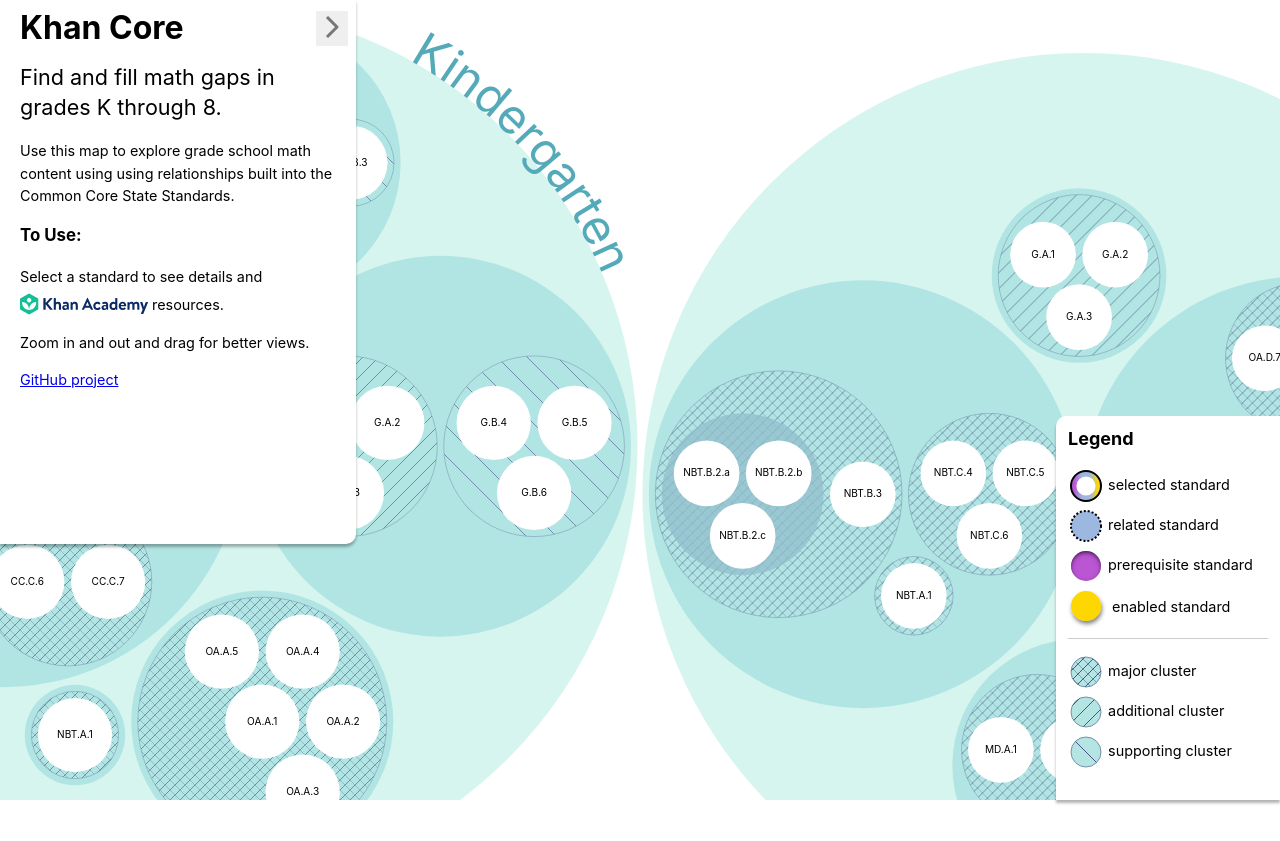
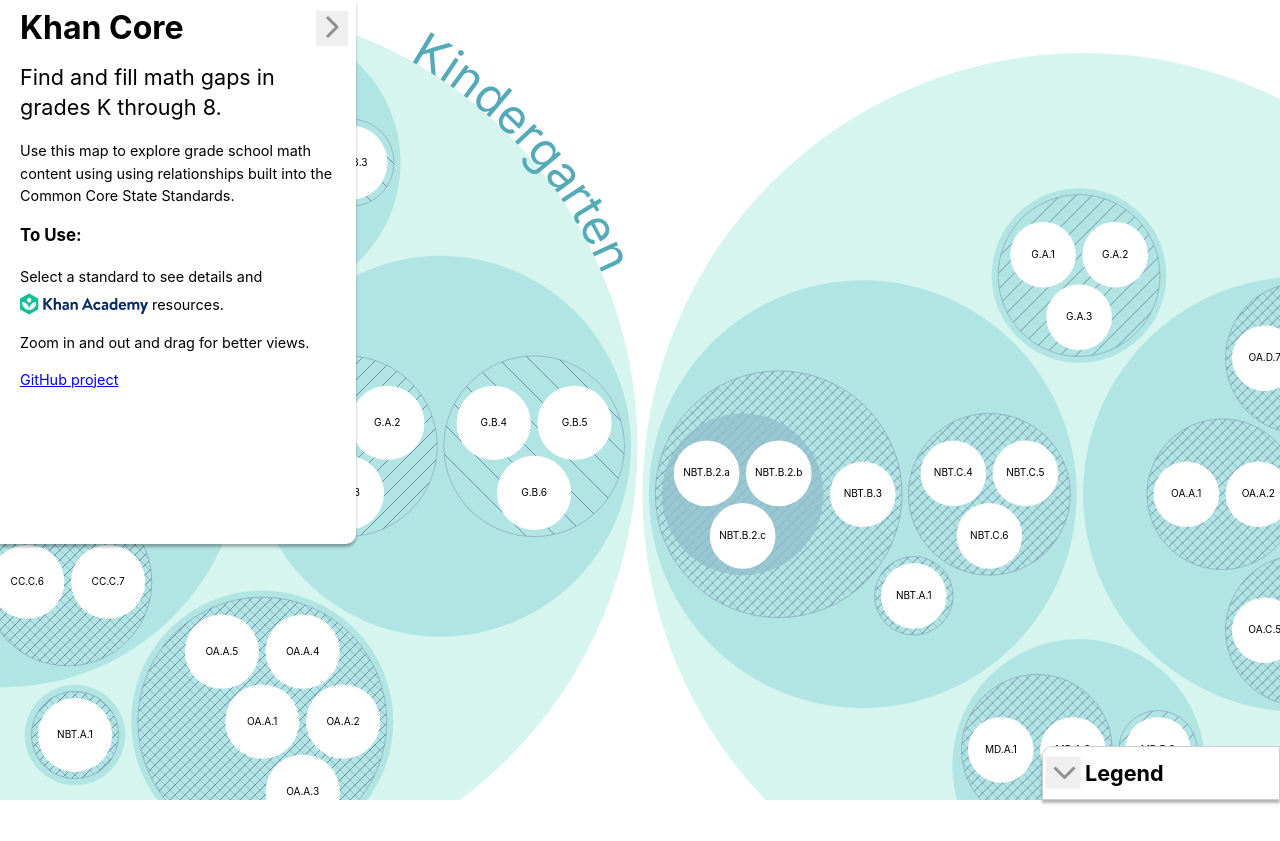
Before and after one commit to annr/khan-core, a React (Create React App) app: page / in a window 1280 px wide. Built offline with nearby package versions, Linux system fonts and the light colour scheme.

Commit message:
implement toggle legend, and extract some shared styles. make Legend a stateless component

```diff
--- a/src/Legend.css
+++ b/src/Legend.css
@@ -1,15 +1,34 @@
+/* #legend has some custom styles beyond what it inherits from .panel */
 #legend {
-    background-color:#fff;
-    position: absolute;
     bottom: 0;
     right: 0;
-    height: 360px;
     width: 200px;
-    padding: 12px;
-    box-shadow: 0 3px 3px 0 rgba(0, 0, 0, .3);
-    overflow: auto;
     border-radius: 10px 0 0;
-    font-size: 0.9em;
+    border: 1px solid #ccc;
+}
+
+#legendToggleIcon {
+    left: 4px;
+    top: 8px;
+}
+
+.legend-open {
+    height: 348px;
+}
+
+.legend-closed {
+    height: 28px;
+    overflow-x: hidden;
+}
+
+.legendOpen {
+    transition: all 0.5s ease;
+    transform: rotate(-180deg);
+}
+
+.legendClosed {
+    transition: all 0.5s ease;
+    transform: rotate(-270deg);
 }
 
 #legend dl {
@@ -17,8 +36,8 @@
 }
 
 #legend dl dt {
-    font-size: large;
-    margin-bottom: 18px;
+    font-size: 1.5em;
+    margin: 3px 0 18px 24px;
     font-weight: bold;
 }
 
--- a/src/Legend.js
+++ b/src/Legend.js
@@ -1,4 +1,4 @@
-import React from "react";
+import React, { useState } from 'react';
 import { scaleLinear } from "d3-scale";
 import "./Legend.css"
 
@@ -11,102 +11,91 @@
 const RELATED = scaleLinear().domain([1, 6])
     .range(["#9db8e0", "white"]);
 
-export default class Legend extends React.Component {
-
-    // constructor(props) {
-    //     super(props)
-    //     this.createLegend = this.createLegend.bind(this)
-    // }
-    // componentDidMount() {
-    //     this.createLegend()
-    // }
-    // componentDidUpdate() {
-    //     this.createLegend()
-    // }
-    // createLegend() {
-
-    // }
-
-    renderSelected() {
+export default function Legend() {
+    const [isOpen, toggle] = useState(false);
+    function renderSelected() {
         return (
             <svg height="36" width="36" className="legendItem">
-                <circle r="12" cx="18" cy="18" class="selected-node-example"></circle>
-                <circle r="15" cx="18" cy="18" class="selectedRing-example"></circle>
+                <circle r="12" cx="18" cy="18" className="selected-node-example"></circle>
+                <circle r="15" cx="18" cy="18" className="selectedRing-example"></circle>
             </svg>
         );
     }
 
-    renderRelated() {
+    function renderRelated() {
         return (
             <svg height="36" width="36" className="legendItem">
-                <circle r="15" cx="18" cy="18" class="non-directional-example" fill={RELATED(1)}></circle>
+                <circle r="15" cx="18" cy="18" className="non-directional-example" fill={RELATED(1)}></circle>
             </svg>
         );
     }
 
-    renderPrerequisite() {
+    function renderPrerequisite() {
         return (
             <svg height="36" width="36" className="legendItem">
-                <circle r="15" cx="18" cy="18" class="prerequisite-example" fill={PREREQS(1)}></circle>
+                <circle r="15" cx="18" cy="18" className="prerequisite-example" fill={PREREQS(1)}></circle>
             </svg>
         );
     }
 
-    renderEnabled() {
+    function renderEnabled() {
         return (
             <svg height="40" width="40" className="legendItem">
-                <circle r="15" cx="18" cy="18" class="enabled-example" fill={ENABLED(1)}></circle>
+                <circle r="15" cx="18" cy="18" className="enabled-example" fill={ENABLED(1)}></circle>
             </svg>
         );
     }
 
-    renderMajor() {
+    function renderMajor() {
         return (
             <svg height="36" width="36" className="legendItem">
-                <circle r="15" cx="18" cy="18" class="cluster-example"></circle>
-                <circle r="15" cx="18" cy="18" class="major-example"></circle>
+                <circle r="15" cx="18" cy="18" className="cluster-example"></circle>
+                <circle r="15" cx="18" cy="18" className="major-example"></circle>
             </svg>
         );
     }
 
-    renderAdditional() {
+    function renderAdditional() {
         return (
             <svg height="36" width="36" className="legendItem">
-                <circle r="15" cx="18" cy="18" class="cluster-example"></circle>
-                <circle r="15" cx="18" cy="18" class="additional-example"></circle>
+                <circle r="15" cx="18" cy="18" className="cluster-example"></circle>
+                <circle r="15" cx="18" cy="18" className="additional-example"></circle>
             </svg>
         );
     }
 
-    renderSupporting() {
+    function renderSupporting() {
         return (
             <svg height="36" width="36" className="legendItem">
-                <circle r="15" cx="18" cy="18" class="cluster-example"></circle>
-                <circle r="15" cx="18" cy="18" class="supporting-example"></circle>
+                <circle r="15" cx="18" cy="18" className="cluster-example"></circle>
+                <circle r="15" cx="18" cy="18" className="supporting-example"></circle>
             </svg>
         );
     }
 
-    render() {
     return (
-            <div id="legend">
+        <div id="legend" className={`panel ${isOpen ? "legend-open" : "legend-closed"}`}>
+            <button type="button" aria-label="Toggle side bar" id="legendToggleIcon" className={`toggle-icon ${isOpen ? "legendOpen" : "legendClosed"}`} onClick={() => toggle(!isOpen)}>
+                <svg width="20" height="30" xmlns="http://www.w3.org/2000/svg" version="1.1">
+                    <polyline points="5 5 15 15 5 25" stroke="rgba(0,0,0,0.4)" strokeWidth="3" strokeLinecap="butt" fill="none" strokeLinejoin="round"></polyline>
+                </svg>
+            </button>
             <dl>
                 <dt>
                     Legend
                 </dt>
                 <dl className="standardsList">
-                        <dd>{this.renderSelected()} selected standard</dd>
-                        <dd>{this.renderRelated()} related standard</dd>
-                        <dd>{this.renderPrerequisite()} prerequisite standard</dd>
-                        <dd>{this.renderEnabled()} enabled standard</dd>
+                    <dd>{renderSelected()} selected standard</dd>
+                    <dd>{renderRelated()} related standard</dd>
+                    <dd>{renderPrerequisite()} prerequisite standard</dd>
+                    <dd>{renderEnabled()} enabled standard</dd>
                 </dl>
                 <dl className="clustersList">
-                        <dd>{this.renderMajor()} major cluster</dd>
-                        <dd>{this.renderAdditional()} additional cluster</dd>
-                        <dd>{this.renderSupporting()} supporting cluster</dd>
+                    <dd>{renderMajor()} major cluster</dd>
+                    <dd>{renderAdditional()} additional cluster</dd>
+                    <dd>{renderSupporting()} supporting cluster</dd>
                 </dl>
             </dl>
         </div>
     );
 }
-}
--- a/src/SidePanel.css
+++ b/src/SidePanel.css
@@ -1,16 +1,9 @@
 #side-panel {
-    transition: height 0.5s ease-out;
-    background-color:#fff;
-    position: absolute;
     top: 0;
     width: 25%;
     min-width: 250px;
     max-width: 340px;
-    padding: 12px 18px;
-    box-shadow: 0 3px 3px 0 rgba(0, 0, 0, .3);
-    overflow: auto;
     border-radius: 0 0 10px;
-    font-size: 0.9em;
 }
 
 .side-panel-closed {
@@ -33,12 +26,9 @@
     font-size: 32px;
 }
 
-#collapseIcon {
-    position: absolute;
+#sidePanelToggleIcon {
     right: 8px;
     top: 11px;
-    cursor: pointer;
-    border: 0;
  }
 
 .closed {
--- a/src/SidePanel.js
+++ b/src/SidePanel.js
@@ -5,14 +5,12 @@
 export default function SidePanel() {
     const [isOpen, toggle] = useState(true);
     return (
-        <div id="side-panel" className={isOpen ? "side-panel-open" : "side-panel-closed"} >
-            <div className="toggleWrapper">
-                <button type="button" aria-label="Toggle side bar" id="collapseIcon" className={isOpen ? "open" : "closed"} onClick={() => toggle(!isOpen)}>
-                    <svg width="20" height="30" xmlns="http://www.w3.org/2000/svg" version="1.1">
-                        <polyline points="5 5 15 15 5 25" stroke="rgba(0,0,0,0.5)" strokeWidth="3" strokeLinecap="butt" fill="none" strokeLinejoin="round"></polyline>
-                    </svg>
-                </button>
-            </div>
+        <div id="side-panel" className={`panel ${isOpen ? "side-panel-open" : "side-panel-closed"}`} >
+            <button type="button" aria-label="Toggle side bar" id="sidePanelToggleIcon" className={`toggle-icon ${isOpen ? "open" : "closed"}`} onClick={() => toggle(!isOpen)}>
+                <svg width="20" height="30" xmlns="http://www.w3.org/2000/svg" version="1.1">
+                    <polyline points="5 5 15 15 5 25" stroke="rgba(0,0,0,0.4)" strokeWidth="3" strokeLinecap="butt" fill="none" strokeLinejoin="round"></polyline>
+                </svg>
+            </button>
             <SidePanelContent />
         </div >
     );
--- a/src/index.css
+++ b/src/index.css
@@ -21,3 +21,19 @@
   width: 100%;
   background-color:rgba(255, 2555, 255, 0.5);
 }
+
+.panel {
+  transition: height 0.5s ease-out;
+  background-color:#fff;
+  position: absolute;
+  box-shadow: 0 3px 3px 0 rgba(0, 0, 0, .3);
+  overflow: auto;
+  font-size: 0.9em;
+  padding: 12px 18px;
+}
+
+.toggle-icon {
+  position: absolute;
+  cursor: pointer;
+  border: 0;
+}
```
Lines whose indentation alone changed are shown as unchanged.
